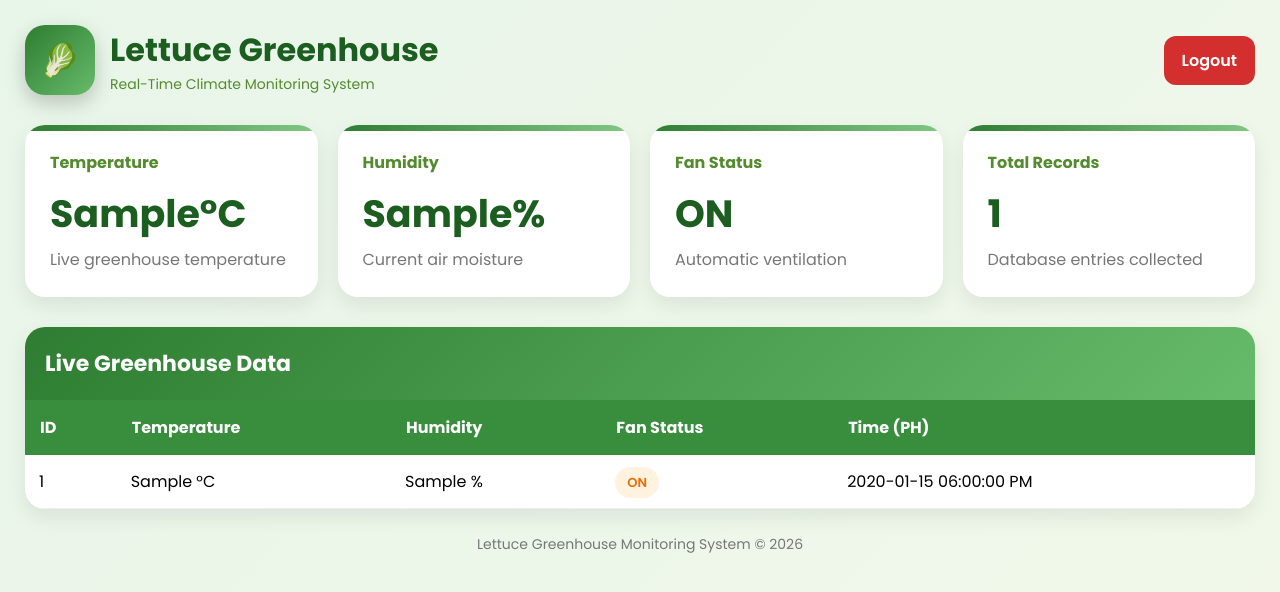
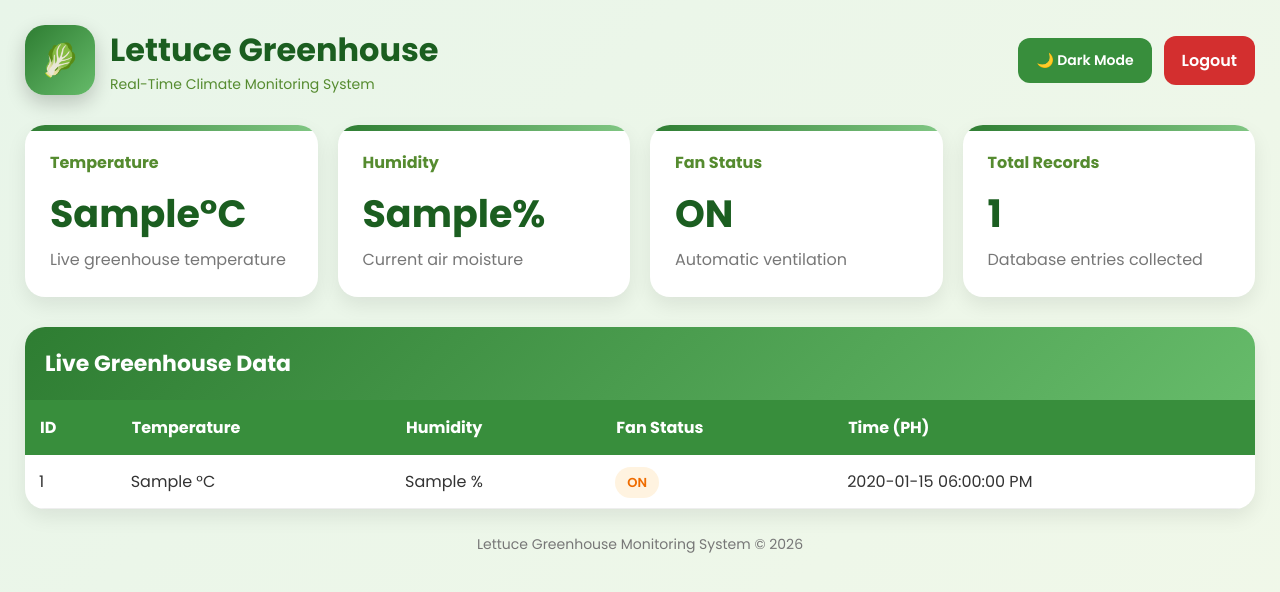
Before and after one commit to yenrizch/climate-regulation-system, a PHP site: page /dashboard in a window 1280 px wide. Shown: the top 592 px of the page. Run offline with PHP 8.4, Linux system fonts and the light colour scheme; the visitor is signed in with stand-in values (Sample User, id 1); tables that the repository leaves empty or names only in its code hold one stand-in row (values such as "Sample post").

Commit message:
Update dashboard.php

```diff
--- a/dashboard.php
+++ b/dashboard.php
@@ -24,36 +24,91 @@ $total = $total_result->fetch(PDO::FETCH_ASSOC);
 <link href="https://fonts.googleapis.com/css2?family=Poppins:wght@300;400;500;600;700&display=swap" rel="stylesheet">
 <style>
 *{margin:0;padding:0;box-sizing:border-box;}
-body{font-family:'Poppins',sans-serif;background:linear-gradient(135deg,#e8f5e9,#f1f8e9);min-height:100vh;padding:25px;}
-.header{display:flex;justify-content:space-between;align-items:center;margin-bottom:30px;}
+
+/* LIGHT MODE (default) */
+body{
+    font-family:'Poppins',sans-serif;
+    background:linear-gradient(135deg,#e8f5e9,#f1f8e9);
+    min-height:100vh;
+    padding:25px;
+    transition:all 0.3s ease;
+}
+
+/* DARK MODE */
+body.dark{
+    background:linear-gradient(135deg,#0d1f0d,#1a2e1a);
+    color:#e0e0e0;
+}
+
+.header{display:flex;justify-content:space-between;align-items:center;margin-bottom:30px;flex-wrap:wrap;gap:15px;}
 .logo-section{display:flex;align-items:center;gap:15px;}
 .logo{width:70px;height:70px;background:linear-gradient(135deg,#2e7d32,#66bb6a);border-radius:20px;display:flex;justify-content:center;align-items:center;color:white;font-size:32px;box-shadow:0 8px 20px rgba(0,0,0,0.2);}
 .title h1{color:#1b5e20;font-size:32px;font-weight:700;}
+body.dark .title h1{color:#81c784;}
 .title p{color:#558b2f;font-size:14px;}
+body.dark .title p{color:#a5d6a7;}
+
+.header-right{display:flex;align-items:center;gap:12px;}
+
+/* DARK MODE TOGGLE */
+.toggle-btn{
+    background:#388e3c;
+    color:white;
+    border:none;
+    padding:12px 18px;
+    border-radius:12px;
+    font-weight:600;
+    cursor:pointer;
+    font-size:14px;
+    font-family:'Poppins',sans-serif;
+    transition:0.3s;
+}
+.toggle-btn:hover{background:#2e7d32;}
+body.dark .toggle-btn{background:#1b5e20;}
+
 .logout-btn{background:#d32f2f;color:white;text-decoration:none;padding:12px 18px;border-radius:12px;font-weight:600;transition:0.3s;}
 .logout-btn:hover{background:#b71c1c;}
+
+/* CARDS */
 .cards{display:grid;grid-template-columns:repeat(auto-fit,minmax(240px,1fr));gap:20px;margin-bottom:30px;}
-.card{background:white;border-radius:20px;padding:25px;box-shadow:0 8px 20px rgba(0,0,0,0.08);position:relative;overflow:hidden;}
+.card{background:white;border-radius:20px;padding:25px;box-shadow:0 8px 20px rgba(0,0,0,0.08);position:relative;overflow:hidden;transition:0.3s;}
+body.dark .card{background:#1e2f1e;box-shadow:0 8px 20px rgba(0,0,0,0.4);}
 .card::before{content:"";position:absolute;top:0;left:0;width:100%;height:6px;background:linear-gradient(90deg,#2e7d32,#81c784);}
 .card h3{color:#558b2f;margin-bottom:10px;font-size:16px;}
+body.dark .card h3{color:#a5d6a7;}
 .card h1{color:#1b5e20;font-size:38px;font-weight:700;}
+body.dark .card h1{color:#c8e6c9;}
 .card p{color:#777;margin-top:5px;}
+body.dark .card p{color:#aaa;}
+
 .on{color:#ff6f00;}
 .off{color:#2e7d32;}
-.table-container{background:white;border-radius:20px;overflow:hidden;box-shadow:0 8px 20px rgba(0,0,0,0.08);}
+body.dark .off{color:#66bb6a;}
+
+/* TABLE */
+.table-container{background:white;border-radius:20px;overflow:hidden;box-shadow:0 8px 20px rgba(0,0,0,0.08);transition:0.3s;}
+body.dark .table-container{background:#1e2f1e;box-shadow:0 8px 20px rgba(0,0,0,0.4);}
 .table-header{background:linear-gradient(135deg,#2e7d32,#66bb6a);color:white;padding:20px;}
 .table-header h2{font-size:22px;}
 table{width:100%;border-collapse:collapse;}
 table th{background:#388e3c;color:white;padding:15px;text-align:left;}
-table td{padding:14px;border-bottom:1px solid #eee;}
+body.dark table th{background:#1b5e20;}
+table td{padding:14px;border-bottom:1px solid #eee;color:#333;}
+body.dark table td{border-bottom:1px solid #2d4a2d;color:#e0e0e0;}
 table tr:hover{background:#f1f8e9;}
+body.dark table tr:hover{background:#243d24;}
+
 .badge{padding:6px 12px;border-radius:20px;font-size:13px;font-weight:600;}
 .badge-on{background:#fff3e0;color:#ef6c00;}
 .badge-off{background:#e8f5e9;color:#2e7d32;}
+body.dark .badge-off{background:#1b3a1b;color:#81c784;}
+
 .footer{margin-top:25px;text-align:center;color:#777;font-size:14px;}
+body.dark .footer{color:#aaa;}
 </style>
 </head>
 <body>
+
 <div class="header">
     <div class="logo-section">
         <div class="logo">🥬</div>
@@ -62,8 +117,12 @@ table tr:hover{background:#f1f8e9;}
             <p>Real-Time Climate Monitoring System</p>
         </div>
     </div>
-    <a href="logout.php" class="logout-btn">Logout</a>
+    <div class="header-right">
+        <button class="toggle-btn" onclick="toggleDark()" id="themeBtn">🌙 Dark Mode</button>
+        <a href="logout.php" class="logout-btn">Logout</a>
+    </div>
 </div>
+
 <div class="cards">
     <div class="card">
         <h3>Temperature</h3>
@@ -88,6 +147,7 @@ table tr:hover{background:#f1f8e9;}
         <p>Database entries collected</p>
     </div>
 </div>
+
 <div class="table-container">
     <div class="table-header">
         <h2>Live Greenhouse Data</h2>
@@ -125,8 +185,30 @@ table tr:hover{background:#f1f8e9;}
         <?php endif; ?>
     </table>
 </div>
+
 <div class="footer">
     <p>Lettuce Greenhouse Monitoring System © 2026</p>
 </div>
+
+<script>
+// Check kung naa saved preference ang user
+if(localStorage.getItem('theme') === 'dark'){
+    document.body.classList.add('dark');
+    document.getElementById('themeBtn').textContent = '☀️ Light Mode';
+}
+
+function toggleDark(){
+    document.body.classList.toggle('dark');
+    const btn = document.getElementById('themeBtn');
+    if(document.body.classList.contains('dark')){
+        btn.textContent = '☀️ Light Mode';
+        localStorage.setItem('theme', 'dark');
+    } else {
+        btn.textContent = '🌙 Dark Mode';
+        localStorage.setItem('theme', 'light');
+    }
+}
+</script>
+
 </body>
 </html>
```
